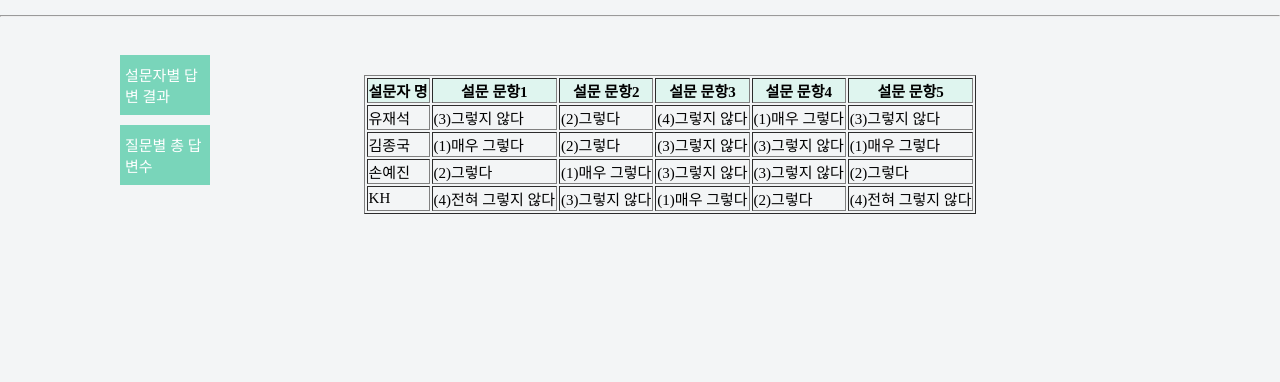
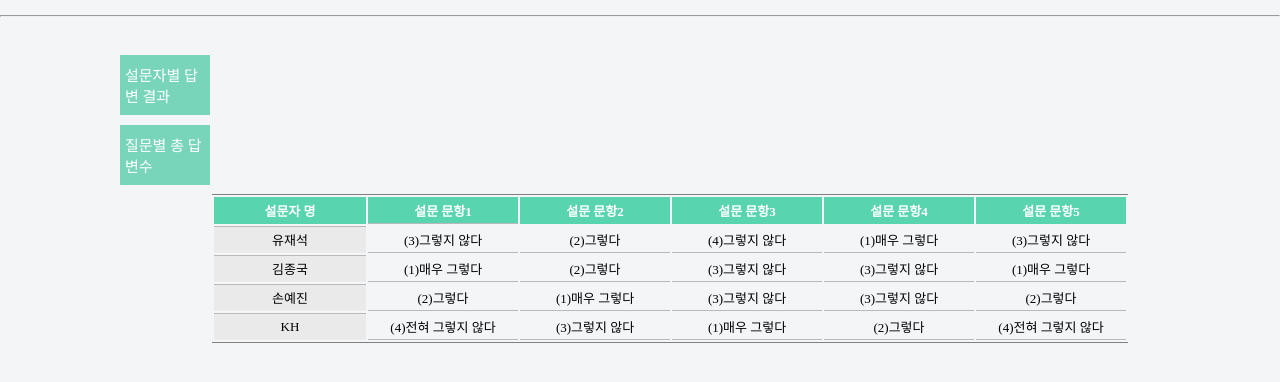
Before and after one commit to sol1230/toy_html_gimbap, a plain HTML site: page docs/HTML/statistics_1.html in a window 1280 px wide. Shown: the part 56-438 px from the top of the page. Drawn offline with Linux system fonts and the light colour scheme.

Commit message:
add image

```diff
--- a/docs/CSS/Survey_start.css
+++ b/docs/CSS/Survey_start.css
@@ -4,7 +4,7 @@ h1 {
 }
 .text-align {
   text-align: center;
-  margin-top: 15%;
+  margin-top: 5%;
 }
 .text-size {
   font-size: 15px;
@@ -31,3 +31,7 @@ button a {
   text-decoration: none;
   color: white;
 }
+.img-align {
+  padding-bottom: 30px;
+  text-align: center;
+}
--- a/docs/CSS/statistics_1.css
+++ b/docs/CSS/statistics_1.css
@@ -69,5 +69,37 @@ body {
   padding-top: 50px;
 }
 .table_back_color2 {
-  background-color: rgb(223, 245, 239);
+  background-color: rgb(88, 212, 175);
+  color: rgb(255, 255, 255);
 }
+
+.border-color {
+  border-color: gray;
+}
+table {
+  margin-top: 13%;
+  border-top: 1px solid gray;
+  border-bottom: 1px solid gray;
+}
+.table-width {
+  width: 150px;
+  height: 20px;
+  text-align: center;
+}
+.survey-no {
+  text-align: center;
+  font-size: 13px;
+  padding-bottom: 1px solid rgb(185, 185, 185);
+}
+.table-line {
+  border-top: 1px solid rgb(185, 185, 185);
+  border-bottom: 1px solid rgb(236, 236, 236);
+  background-color: rgb(234, 234, 234);
+}
+.height {
+  height: 27px;
+}
+.no-underline {
+  border-bottom: 1px solid rgb(185, 185, 185);
+  padding: 0;
+}
--- a/docs/CSS/survey_result.css
+++ b/docs/CSS/survey_result.css
@@ -33,7 +33,8 @@ body {
   display: flex;
   justify-content: center;
   margin: auto;
-  padding: 0px 0px 0px 150px;
+  width: 700px;
+  height: 200px;
 }
 
 .table_back_color2 {
@@ -42,14 +43,6 @@ body {
 
 .table_back_color {
   background-color: rgb(121, 213, 186);
-}
-
-.header {
-  display: flex;
-  justify-content: center;
-  font-size: 40px;
-  font-weight: 800;
-  padding: 30px 0px 50px 0px;
 }
 
 .header {
--- a/docs/HTML/statistics_1.html
+++ b/docs/HTML/statistics_1.html
@@ -38,46 +38,46 @@
       </div>
 
       <div class="table_1">
-        <table border="1">
-          <tr class="table_back_color2">
+        <table class="survey-no">
+          <tr class="table_back_color2 height">
             <th>설문자 명</th>
-            <th>설문 문항1</th>
+            <th class="no-underline">설문 문항1</th>
             <th>설문 문항2</th>
             <th>설문 문항3</th>
             <th>설문 문항4</th>
             <th>설문 문항5</th>
           </tr>
-          <tr>
-            <td>유재석</td>
-            <td>(3)그렇지 않다</td>
-            <td>(2)그렇다</td>
-            <td>(4)그렇지 않다</td>
-            <td>(1)매우 그렇다</td>
-            <td>(3)그렇지 않다</td>
+          <tr class="height">
+            <td class="table-width table-line">유재석</td>
+            <td class="table-width no-underline">(3)그렇지 않다</td>
+            <td class="table-width no-underline">(2)그렇다</td>
+            <td class="table-width no-underline">(4)그렇지 않다</td>
+            <td class="table-width no-underline">(1)매우 그렇다</td>
+            <td class="table-width no-underline">(3)그렇지 않다</td>
           </tr>
-          <tr>
-            <td>김종국</td>
-            <td>(1)매우 그렇다</td>
-            <td>(2)그렇다</td>
-            <td>(3)그렇지 않다</td>
-            <td>(3)그렇지 않다</td>
-            <td>(1)매우 그렇다</td>
+          <tr class="height">
+            <td class="table-line">김종국</td>
+            <td class="no-underline">(1)매우 그렇다</td>
+            <td class="no-underline">(2)그렇다</td>
+            <td class="no-underline">(3)그렇지 않다</td>
+            <td class="no-underline">(3)그렇지 않다</td>
+            <td class="no-underline">(1)매우 그렇다</td>
           </tr>
-          <tr>
-            <td>손예진</td>
-            <td>(2)그렇다</td>
-            <td>(1)매우 그렇다</td>
-            <td>(3)그렇지 않다</td>
-            <td>(3)그렇지 않다</td>
-            <td>(2)그렇다</td>
+          <tr class="height">
+            <td class="table-line">손예진</td>
+            <td class="no-underline">(2)그렇다</td>
+            <td class="no-underline">(1)매우 그렇다</td>
+            <td class="no-underline">(3)그렇지 않다</td>
+            <td class="no-underline">(3)그렇지 않다</td>
+            <td class="no-underline">(2)그렇다</td>
           </tr>
-          <tr>
-            <td>KH</td>
-            <td>(4)전혀 그렇지 않다</td>
-            <td>(3)그렇지 않다</td>
-            <td>(1)매우 그렇다</td>
-            <td>(2)그렇다</td>
-            <td>(4)전혀 그렇지 않다</td>
+          <tr class="height">
+            <td class="table-line">KH</td>
+            <td class="no-underline">(4)전혀 그렇지 않다</td>
+            <td class="no-underline">(3)그렇지 않다</td>
+            <td class="no-underline">(1)매우 그렇다</td>
+            <td class="no-underline">(2)그렇다</td>
+            <td class="no-underline">(4)전혀 그렇지 않다</td>
           </tr>
         </table>
       </div>
```
Also changed, not shown: docs/HTML/Survey_start.html (+5 -6 lines), docs/HTML/statistics_2.html (+0 -1 lines), docs/HTML/survey.html (+3 -3 lines), docs/HTML/survey_result.html (+1 -1 lines), docs/resource/black-cat.png (added).
